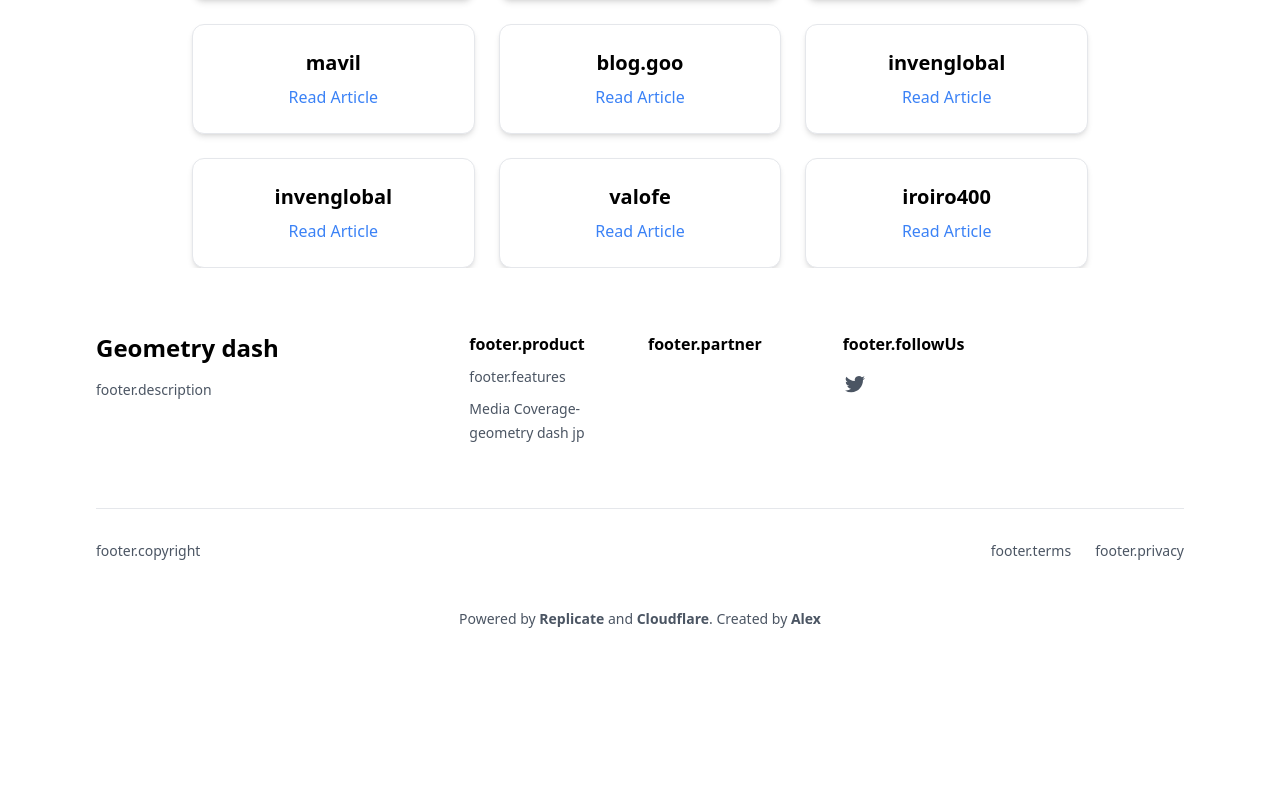
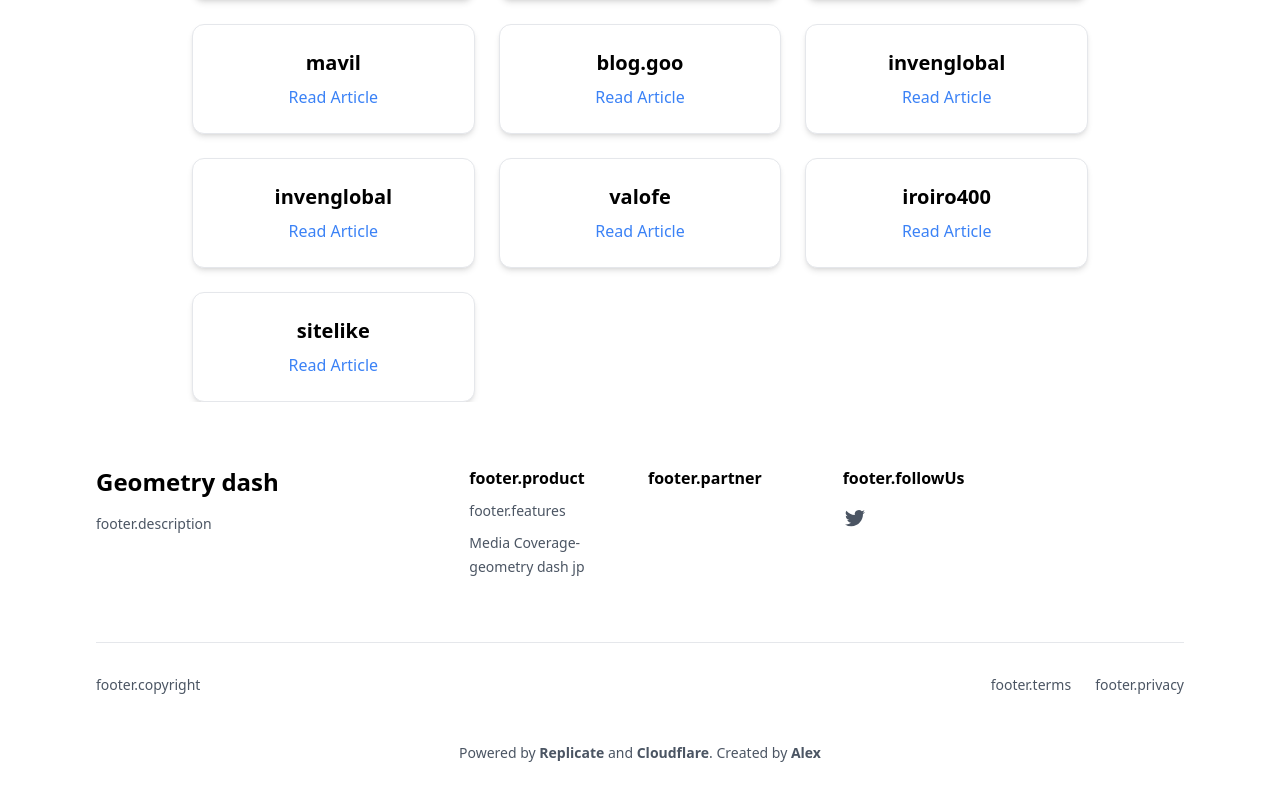
Before and after one commit to glassesmonkey/geometry-dash-jp, a Next.js app: page /MediaCoverage in a window 1280 px wide. Shown: the part 868-1655 px from the top of the page. Before the commit the page ends 1521 px from the top, so only its background shows below. Built offline with nearby package versions, Linux system fonts and the light colour scheme; no server answers.

Commit message:
friend link

```diff
--- a/pages/MediaCoverage.tsx
+++ b/pages/MediaCoverage.tsx
@@ -24,7 +24,7 @@
  { title: "invenglobal", url: "https://www.invenglobal.com/forum/lostark/141-guides-tips/9403-lost-ark-how-to-get-and-use-requiem-of-twilight" },
  { title: "valofe", url: "https://forums.valofe.com/forum/black-squad-tw/%E6%96%B0%E5%85%AC%E5%91%8A-aa/%E9%96%8B%E7%99%BC%E6%97%A5%E8%AA%8C-aa/73927-how-to-find-a-wps-pin-on-hp-deskjet-2600/page12#post111483" },
 { title: "iroiro400", url: "https://iroiro400.sakura.ne.jp/400BBS/pwebboard.php/nfJfdqijiKo" },
-
+{ title: "sitelike", url: "https://www.sitelike.org/similar/geometrydashjp.com/" },
 ];
 
 
```
